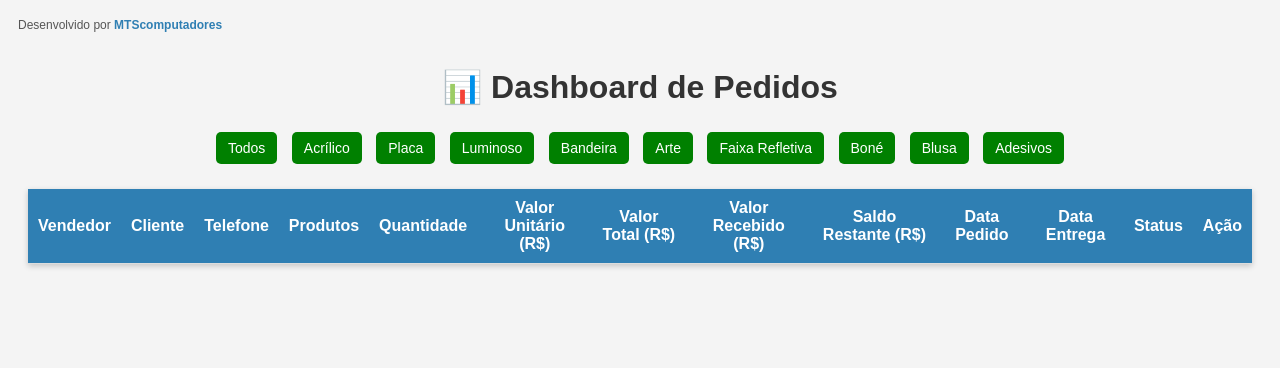
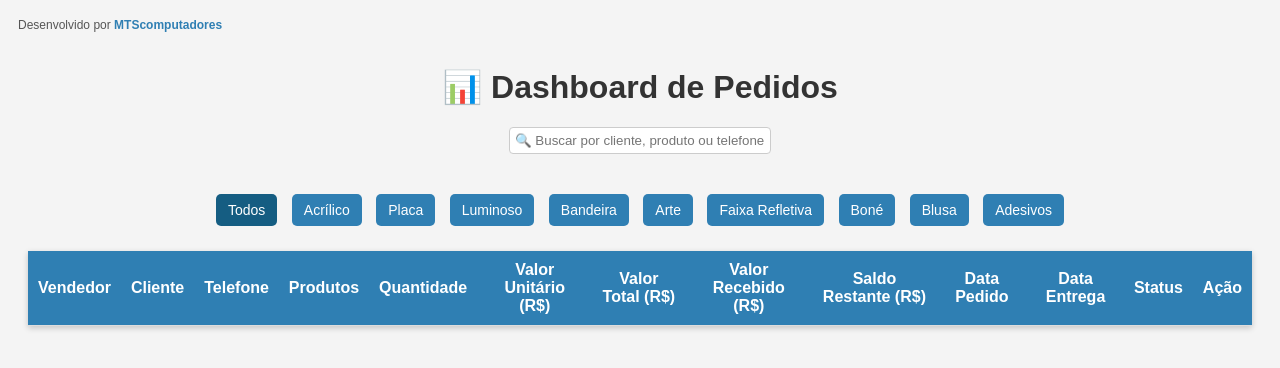
Before and after one commit to Matheusaraujo007/pedido, a website: page dashboard.html in a window 1280 px wide. Both pictures are taken after a click on the button "Todos". Drawn offline with Linux system fonts and the light colour scheme; no server answers.

Commit message:
Add files via upload

```diff
--- a/dashboard.html
+++ b/dashboard.html
@@ -10,8 +10,9 @@
     table { width: 100%; border-collapse: collapse; background: white; margin-top: 20px; box-shadow: 0 2px 6px rgba(0,0,0,0.2); }
     th, td { padding: 10px; border-bottom: 1px solid #ddd; text-align: center; vertical-align: middle; }
     th { background: #2f7fb3; color: white; }
-    select, button, input[type="number"] { padding: 5px; border-radius: 4px; border: 1px solid #ccc; }
+    select, button, input[type="number"], input[type="text"] { padding: 5px; border-radius: 4px; border: 1px solid #ccc; }
     input[type="number"] { text-align: right; width: 80px; }
+    input[type="text"] { width: 250px; margin-bottom: 15px; }
     button { background: green; color: white; cursor: pointer; }
     button:hover { background: darkgreen; }
     ul { padding-left: 15px; margin: 5px 0; text-align: left; }
@@ -27,8 +28,9 @@
 
     /* Botões de filtro */
     .filtros { text-align: center; margin: 20px 0; }
-    .filtros button { margin: 5px; padding: 8px 12px; font-size: 14px; cursor: pointer; border: none; border-radius: 5px; }
+    .filtros button { margin: 5px; padding: 8px 12px; font-size: 14px; cursor: pointer; border: none; border-radius: 5px; background: #2f7fb3; color: white; }
     .filtros button:hover { opacity: 0.8; }
+    .filtros button.ativo { background: #155d82; }
 </style>
 </head>
 <body>
@@ -43,9 +45,14 @@
 
 <h1>📊 Dashboard de Pedidos</h1>
 
+<!-- Busca -->
+<div style="text-align:center;">
+  <input type="text" id="busca" placeholder="🔍 Buscar por cliente, produto ou telefone..." onkeyup="aplicarFiltros()">
+</div>
+
 <!-- Botões de filtro -->
 <div class="filtros">
-  <button onclick="filtrarProdutos('Todos')">Todos</button>
+  <button onclick="filtrarProdutos('Todos')" class="ativo">Todos</button>
   <button onclick="filtrarProdutos('Acrílico')">Acrílico</button>
   <button onclick="filtrarProdutos('Placa')">Placa</button>
   <button onclick="filtrarProdutos('Luminoso')">Luminoso</button>
@@ -81,15 +88,24 @@
 </table>
 
 <script>
-let todosPedidos = []; // para poder filtrar depois
+let todosPedidos = [];
+let filtroProduto = "Todos"; // filtro atual
 
 async function carregarPedidos() {
-    const tbody = document.querySelector("#tabelaPedidos tbody");
-    tbody.innerHTML = "";
+    const res = await fetch("/api/pedidos");
+    todosPedidos = await res.json();
 
-    const res = await fetch("/api/pedidos");
-    todosPedidos = await res.json(); // salvar todos os pedidos
-    renderizarTabela(todosPedidos);
+    ordenarPedidos();
+    aplicarFiltros();
+}
+
+function ordenarPedidos() {
+    // coloca "Pedido Finalizado" no fim
+    todosPedidos.sort((a, b) => {
+        if (a.status === "Pedido Finalizado" && b.status !== "Pedido Finalizado") return 1;
+        if (a.status !== "Pedido Finalizado" && b.status === "Pedido Finalizado") return -1;
+        return 0;
+    });
 }
 
 function renderizarTabela(pedidos) {
@@ -157,15 +173,35 @@ function renderizarTabela(pedidos) {
     });
 }
 
+function aplicarFiltros() {
+    const termo = document.getElementById("busca").value.toLowerCase();
+
+    let filtrados = todosPedidos.filter(pedido => {
+        let texto = `${pedido.nome_cliente} ${pedido.telefone_cliente} ${pedido.vendedor}`;
+        if (Array.isArray(pedido.itens)) {
+            texto += pedido.itens.map(i => i.produto).join(" ");
+        }
+        return texto.toLowerCase().includes(termo);
+    });
+
+    if (filtroProduto !== "Todos") {
+        filtrados = filtrados.filter(p =>
+            p.itens.some(item => item.produto.toLowerCase().includes(filtroProduto.toLowerCase()))
+        );
+    }
+
+    renderizarTabela(filtrados);
+}
+
 function filtrarProdutos(produto) {
-    if (produto === "Todos") {
-        renderizarTabela(todosPedidos);
-    } else {
-        const filtrados = todosPedidos.filter(pedido =>
-            pedido.itens.some(item => item.produto.toLowerCase().includes(produto.toLowerCase()))
-        );
-        renderizarTabela(filtrados);
-    }
+    filtroProduto = produto;
+
+    document.querySelectorAll(".filtros button").forEach(btn => btn.classList.remove("ativo"));
+    const btnAtivo = Array.from(document.querySelectorAll(".filtros button"))
+        .find(b => b.textContent === produto);
+    if (btnAtivo) btnAtivo.classList.add("ativo");
+
+    aplicarFiltros();
 }
 
 async function atualizarStatus(id, novoStatus, valorRecebido, vendedor, telefone) {
```
